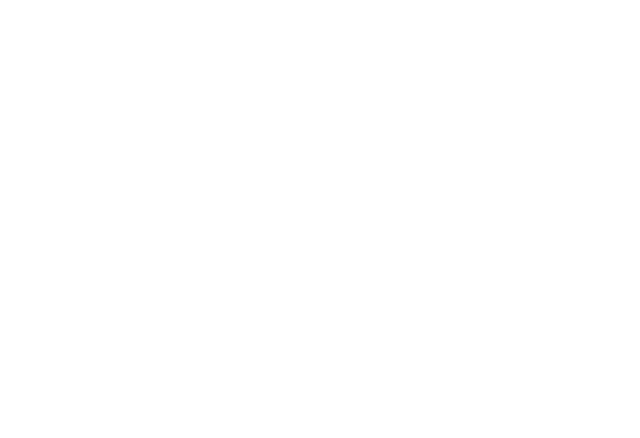
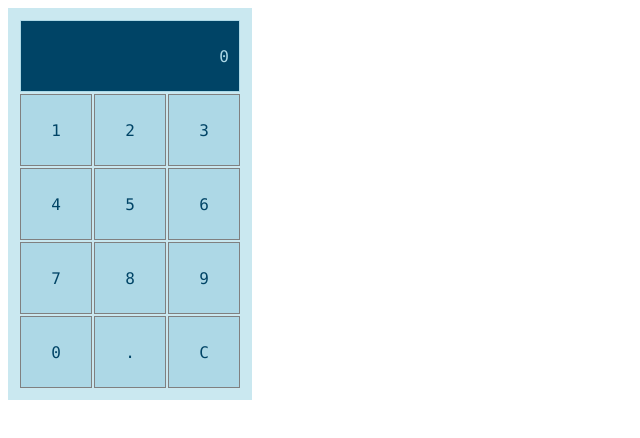
Before and after one commit to ari099/Calculator, a plain HTML site: page index.html in a window 1280 px wide. Shown: the whole page, without its empty margins (0-640 px from the left). Drawn offline with Linux system fonts and the light colour scheme.

Commit message:
The display has been laid out. No functionality yet.

```diff
--- a/index.html
+++ b/index.html
@@ -2,9 +2,32 @@
 <html lang="en">
    <head>
       <title>Calculator</title>
-      <link rel="stylesheet" href="/styles/site.css" />
+      <link rel="stylesheet" href="./styles/site.css" />
    </head>
    <body>
-      <script src="/scripts/site.js"></script>
+      <table class="calculator">
+         <tr><td class="screen" colspan=3>0</td></tr>
+         <tr>
+            <td class="ops">1</td>
+            <td class="ops">2</td>
+            <td class="ops">3</td>
+         </tr>
+         <tr>
+            <td class="ops">4</td>
+            <td class="ops">5</td>
+            <td class="ops">6</td>
+         </tr>
+         <tr>
+            <td class="ops">7</td>
+            <td class="ops">8</td>
+            <td class="ops">9</td>
+         </tr>
+         <tr>
+            <td class="ops">0</td>
+            <td class="ops">.</td>
+            <td class="ops">C</td>
+         </tr>
+      </table>
+      <script src="./scripts/site.js"></script>
    </body>
 </html>
--- a/styles/site.css
+++ b/styles/site.css
@@ -1 +1,30 @@
 /* Calculator Styles */
+body {
+   font-family: "Monaco";
+}
+
+table.calculator {
+   padding: 10px;
+   background-color: rgb(202, 232, 240);
+}
+
+td.ops {
+   height: 50px;
+   width: 50px;
+   padding: 10px;
+   color: #046;
+   background-color: lightblue;
+   border: 1px solid gray;
+   text-align: center;
+   cursor: pointer;
+}
+
+td.screen {
+   height: 50px;
+   width: 50px;
+   padding: 10px;
+   color: lightblue;
+   background-color: #046;
+   border: 1px solid lightblue;
+   text-align: right;
+}
```
